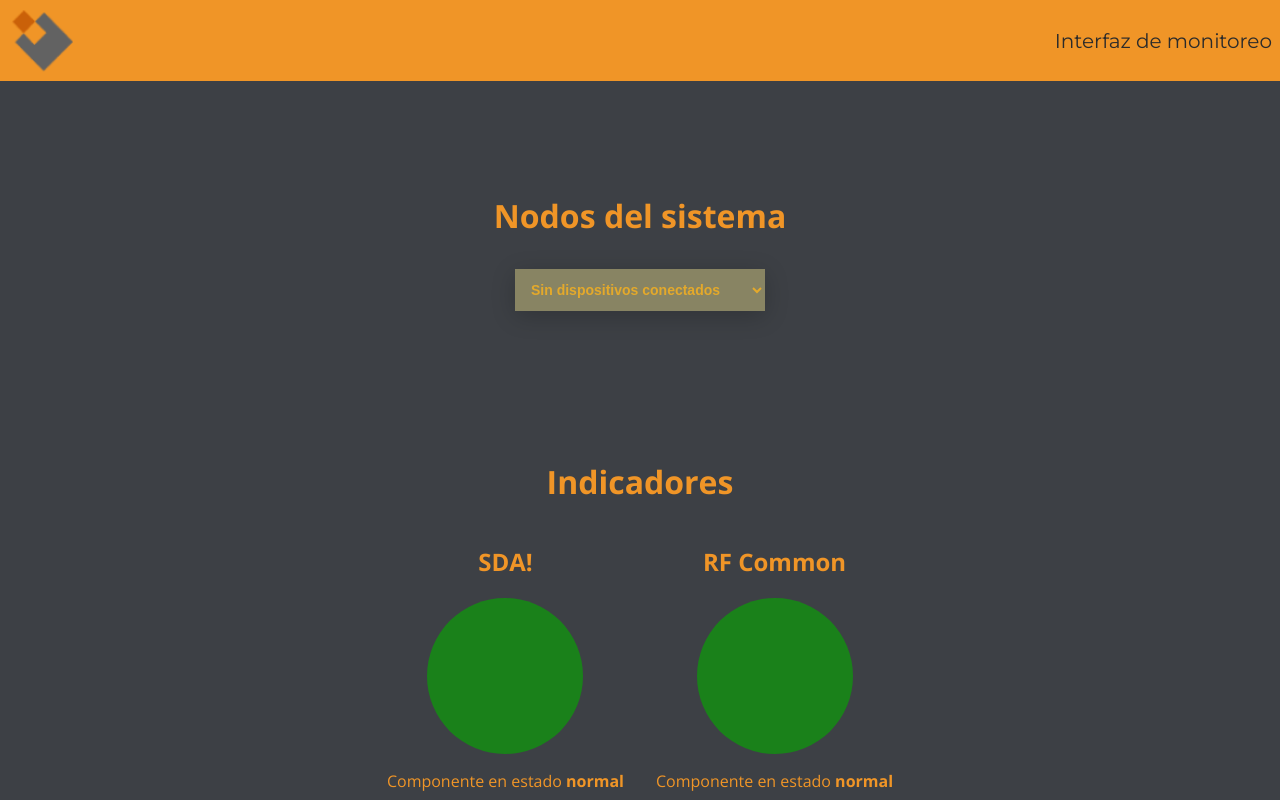
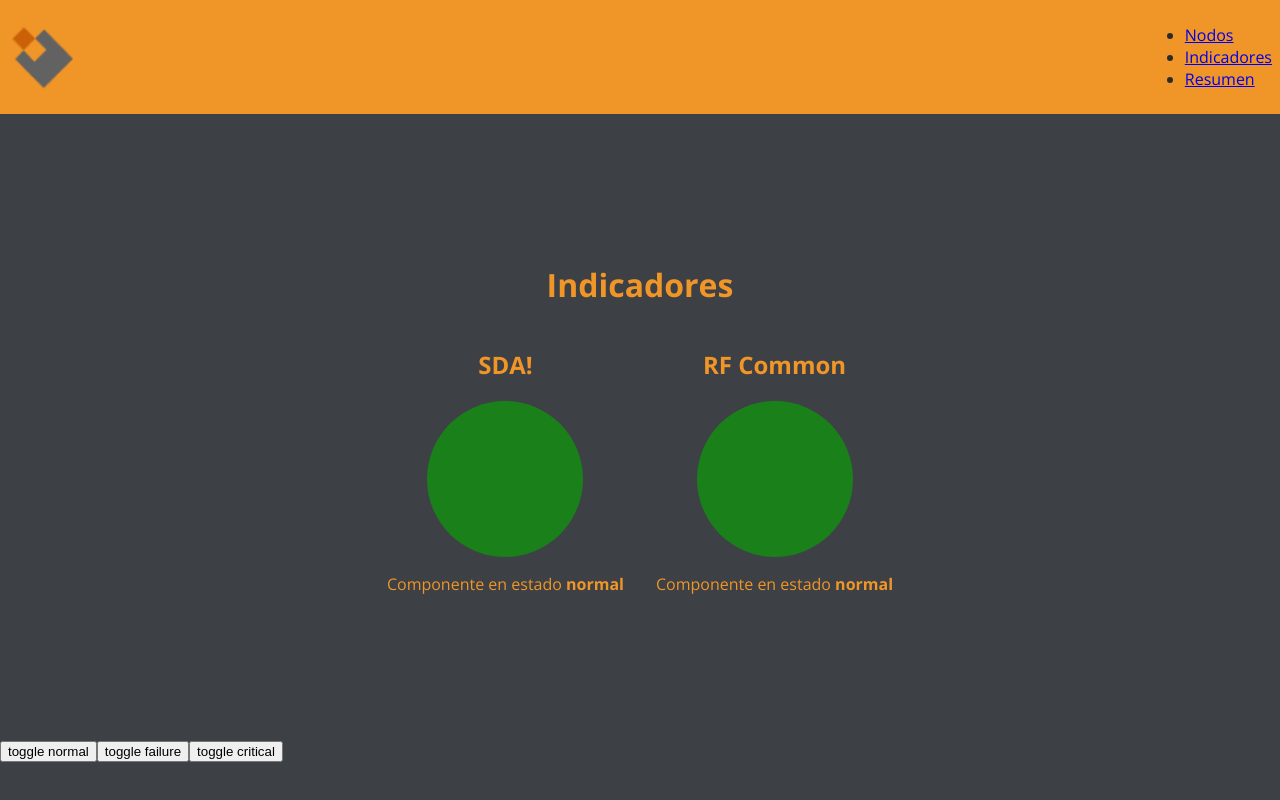
Before and after one commit to Marcosvnzla/interfaz-isolse, a React (Create React App) app: page /indicadores in a window 1280 px wide. Shown: the top 800 px of the page. Built offline with nearby package versions, Linux system fonts and the light colour scheme.

Commit message:
added basic routing

```diff
--- a/package.json
+++ b/package.json
@@ -8,6 +8,7 @@
     "@testing-library/user-event": "^12.1.10",
     "react": "^17.0.1",
     "react-dom": "^17.0.1",
+    "react-router-dom": "^5.2.0",
     "react-scripts": "4.0.0",
     "web-vitals": "^0.2.4"
   },
--- a/src/App.js
+++ b/src/App.js
@@ -1,5 +1,6 @@
 import React, { Component } from 'react';
 import './App.css';
+import { BrowserRouter, Route } from 'react-router-dom';
 import Layout from './components/Layout/Layout';
 import NodosSistema from './components/NodosSistema/NodosSistema';
 import Resumen from './components/Resumen/Resumen';
@@ -42,17 +43,23 @@ class App extends Component {
 
   render () {
     return (
+      <BrowserRouter>
         <Layout>
-        <NodosSistema />
+          <Route path="/" exact component={NodosSistema} />
+          <Route path="/indicadores" >
             <Indicadores sdaState={this.state.alarmState} rfCommState={this.state.RFState} />
+          </Route>
+          <Route path="/resumen">
             <Resumen
               date={this.state.lastLectureDate}
               alarmState={this.state.alarmState}
               rfState={this.state.RFState}/>
+          </Route>
           <button onClick={this.normalState}>toggle normal</button>
           <button onClick={this.failureState}>toggle failure</button>
           <button onClick={this.criticalState}>toggle critical</button>
         </Layout>
+      </BrowserRouter>
     );
   }
 }
--- a/src/UI/Toolbar/Toolbar.js
+++ b/src/UI/Toolbar/Toolbar.js
@@ -1,11 +1,18 @@
 import React from 'react';
+import { Link } from 'react-router-dom';
 import styles from './Toolbar.module.css';
 import smallLogo from '../../assets/images/smallLogo.png';
 
 const Toolbar = () => (
   <div className={styles.Toolbar}>
     <div className={styles.imgContainer}><img src={smallLogo} alt="logo" /></div>
-    <p>Interfaz de monitoreo</p>
+    <nav>
+      <ul>
+        <li><Link to="/">Nodos</Link></li>
+        <li><Link to="/indicadores">Indicadores</Link></li>
+        <li><Link to="/resumen">Resumen</Link></li>
+      </ul>
+    </nav>
   </div>
 );
 
--- a/src/components/Indicadores/Indicadores.module.css
+++ b/src/components/Indicadores/Indicadores.module.css
@@ -18,7 +18,7 @@
   margin: 0 16px;
 }
 
-.Grafica div{
+.Grafica div {
   width: 156px;
   height: 156px;
   margin: 0 auto;
```
Also changed, not shown: 1 other file (tests, documents, lock files or other folders). Lines whose indentation alone changed are shown as unchanged.
